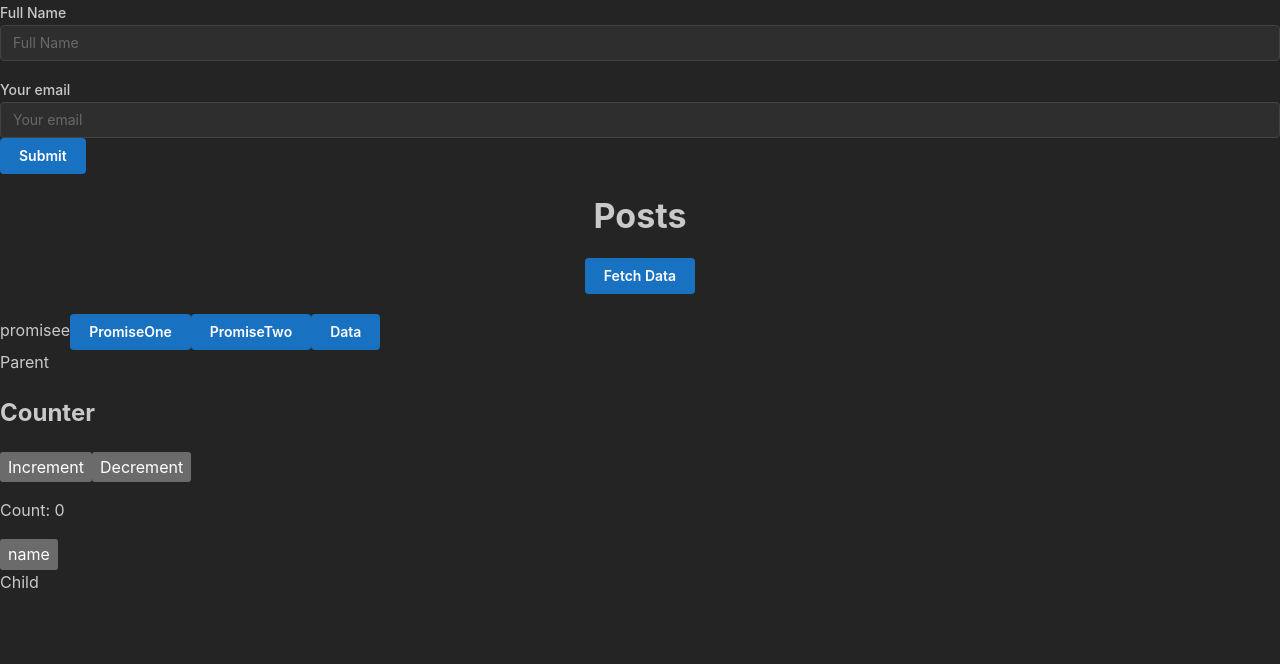
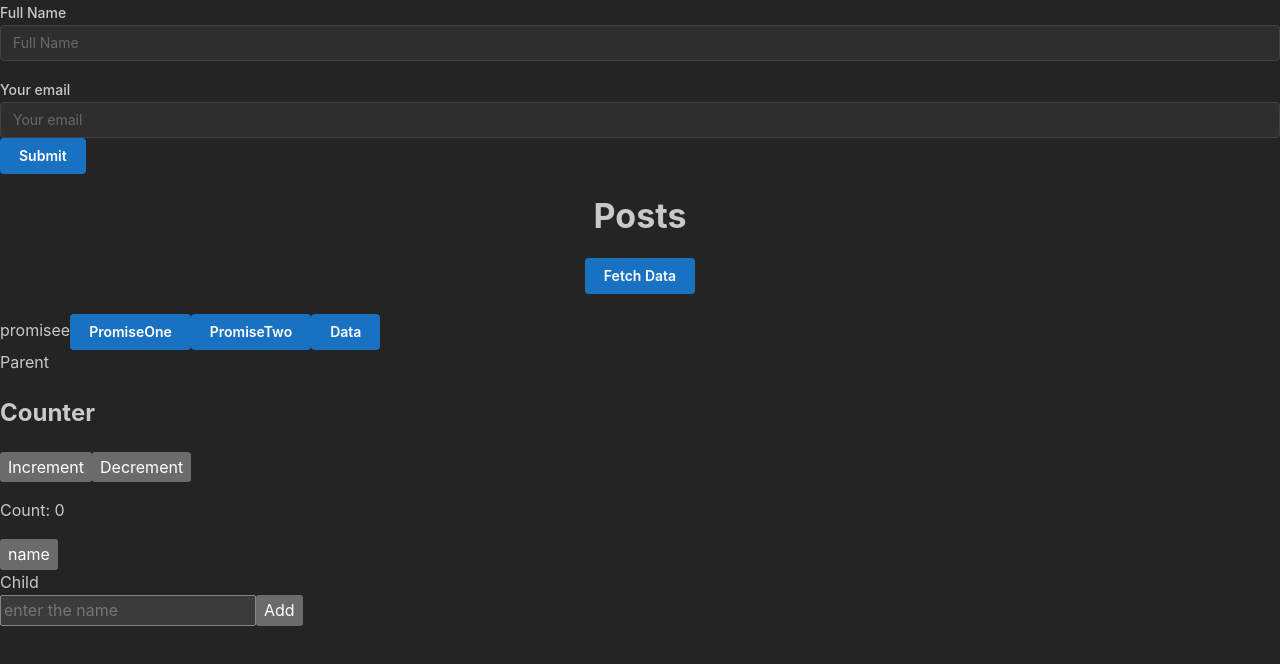
Before and after one commit to iamsabitak/React-Typescript-Practice, a React (Vite) app: page / in a window 1280 px wide. Shown: the top 664 px of the page. Built offline with nearby package versions, Linux system fonts and the light colour scheme.

Commit message:
implement the addtodo

```diff
--- a/src/App.tsx
+++ b/src/App.tsx
@@ -8,6 +8,7 @@ import PostApi from "./components/PostApi";
 import Promises from "./components/Promises";
 import Promisee from "./components/promisee";
 import Parent from "./components/memoization/Parent";
+import AddTodo from "./components/AddTodo";
 
 const App: React.FC = () => {
   return (
@@ -19,6 +20,7 @@ const App: React.FC = () => {
       <Promises />
       <Promisee />
       <Parent />
+      <AddTodo/>
     </MantineProvider>
   );
 };
```
